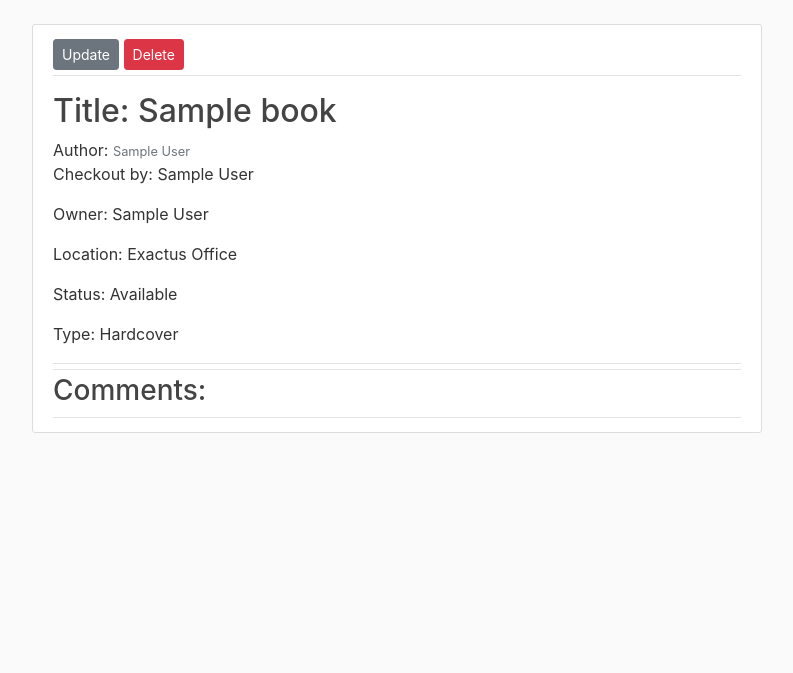
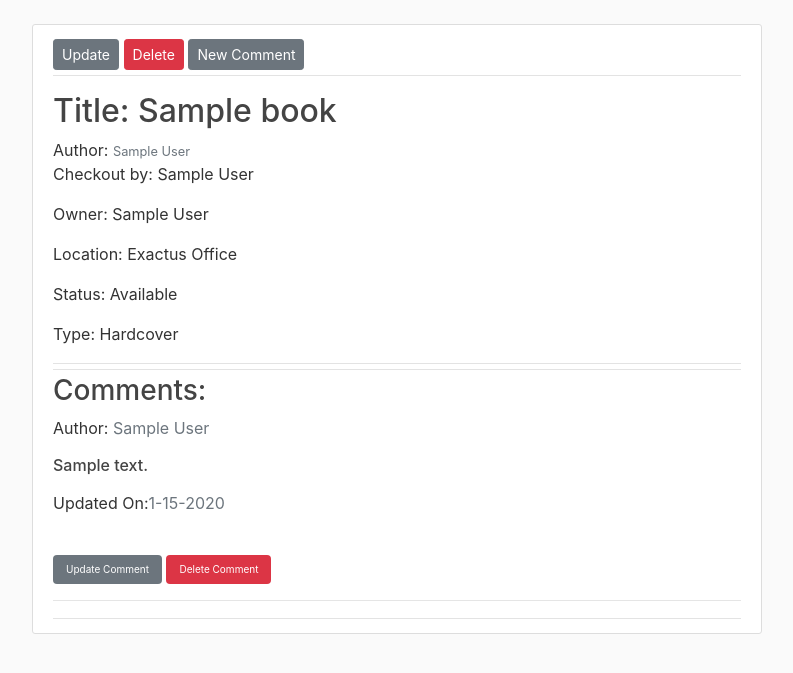
Before and after one commit to Gianik/django-library, a Django app: page /book/detail/1 in a window 1280 px wide. Shown: the part 56-729 px from the top of the page, without its empty margins (53-846 px from the left). Run offline with Django 4.2, Linux system fonts and the light colour scheme; tables that the repository leaves empty hold one stand-in row (values such as "Sample post"); some libraries are stand-ins or nearby versions.

Commit message:
finished comment create

```diff
--- a/books/api.py
+++ b/books/api.py
@@ -2,11 +2,11 @@ from rest_framework import status
 from rest_framework.response import Response
 from rest_framework import viewsets
 from django.http import HttpResponse, JsonResponse
-from .serializers import BookListSerializer, BookDetailSerializer, BookUpdateDetailSerializer, BookUpdateSerializer, NewBookSerializer
-from .models import Books
+from .serializers import BookListSerializer, BookDetailSerializer, BookUpdateDetailSerializer, BookUpdateSerializer, NewBookSerializer, NewCommentSerializer
+from .models import Books, Comments
 from users.models import User
 from django.shortcuts import get_object_or_404
-from users.serializers import AuthorSerializer
+from users.serializers import AuthorSerializer, UserIdSerializer
 from users.models import User
 
 
@@ -15,6 +15,7 @@ class BookViewSet(viewsets.ViewSet):
     def list(self, request):
         books = Books.objects.all()
         serializer = BookListSerializer(books, many=True)
+        # user = UserIdSerializer(request.user)
         return JsonResponse(serializer.data, safe=False, status=200)
 
     def create(self, request):
@@ -24,7 +25,6 @@ class BookViewSet(viewsets.ViewSet):
         authors = queryset.filter(id__in=request.POST.getlist('author[]'))
 
         if serializer.is_valid():
-            serializer.owner = user
             serializer.save(owner=user, author=authors)
             return Response(serializer.data, status=201)
         return Response(serializer.errors, status=status.HTTP_400_BAD_REQUEST)
@@ -34,7 +34,7 @@ class BookViewSet(viewsets.ViewSet):
         book = get_object_or_404(queryset, pk=pk)
         users = User.objects.all()
         serializer = BookDetailSerializer(book)
-
+        # serializer2 = CommentsSerializer(book, many=True)
         return JsonResponse(serializer.data, safe=False, status=200)
 
     def retrieve2(self, request, pk=None):
@@ -64,3 +64,14 @@ class BookViewSet(viewsets.ViewSet):
         article = get_object_or_404(Books, pk=pk)
         article.delete()
         return Response(status=status.HTTP_204_NO_CONTENT)
+
+
+class CommentsViewSet(viewsets.ViewSet):
+
+    def create(self, request, pk=None):
+        serializer = NewCommentSerializer(data=request.data)
+        books = get_object_or_404(Books, pk=request.POST['book'])
+        if serializer.is_valid():
+            serializer.save(book=books, author=request.user)
+            return Response(serializer.data, status=201)
+        return Response(serializer.errors, status=status.HTTP_400_BAD_REQUEST)
--- a/books/serializers.py
+++ b/books/serializers.py
@@ -1,29 +1,32 @@
 from rest_framework import serializers
-from .models import Books
-from users.models import User
+from .models import Books, Comments
 from users.serializers import AuthorSerializer
 
 
+class CommentsSerializer(serializers.ModelSerializer):
+    author = AuthorSerializer(read_only=True)
+
+    class Meta:
+        model = Comments
+        fields = ['id', 'text', 'author', 'date_updated']
+
+
+class NewCommentSerializer(serializers.ModelSerializer):
+
+    author = AuthorSerializer(read_only=True)
+
+    class Meta:
+        model = Comments
+        fields = ['author', 'text', 'book']
+
+
 class BookListSerializer(serializers.ModelSerializer):
-
-    # type = serializers.CharField(source='get_type_display')
-    # location = serializers.CharField(source='get_location_display')
-    # status = serializers.CharField(source='get_status_display')
 
     author = AuthorSerializer(read_only=True, many=True)
 
     class Meta:
         model = Books
         fields = ['id', 'title', 'author']
-
-    # def to_representation(self, instance):
-    #     response = super().to_representation(instance)
-    #     response['owner'] = instance.owner.first_name + \
-    #         ' ' + instance.owner.last_name
-    #     response['checked_out_by'] = instance.checked_out_by.first_name + \
-    #         ' ' + instance.checked_out_by.last_name
-
-    #     return response
 
 
 class NewBookSerializer(serializers.ModelSerializer):
@@ -39,6 +42,7 @@ class BookDetailSerializer(serializers.ModelSerializer):
     location = serializers.CharField(source='get_location_display')
     status = serializers.CharField(source='get_status_display')
     author = AuthorSerializer(read_only=True, many=True)
+    comments = CommentsSerializer(read_only=True, many=True)
 
     class Meta:
         model = Books
--- a/books/urls.py
+++ b/books/urls.py
@@ -1,12 +1,15 @@
 from django.urls import path
-from .api import BookViewSet
-from .views import NewBookView, BookDetailView, BookUpdateView, BookDeleteView
+from .api import BookViewSet, CommentsViewSet
+from .views import NewBookView, BookDetailView, BookUpdateView, BookDeleteView, NewCommentView
 
 urlpatterns = [
     path('new/', NewBookView.as_view(), name='new-book'),
     path('detail/<int:pk>', BookDetailView.as_view(), name='book-detail'),
     path('update/<int:pk>', BookUpdateView.as_view(), name='book-update'),
     path('delete/<int:pk>', BookDeleteView.as_view(), name='book-delete'),
+    path('new/comment/<int:pk>', NewCommentView.as_view(), name='book-comment'),
+    path('update/comment/<int:pk>', NewCommentView.as_view(),
+         name='book-comment-update'),
     path('', BookViewSet.as_view({
         'get': 'list',
         'post': 'create',
@@ -22,6 +25,9 @@ urlpatterns = [
         'get': 'retrieve3',
         'post': 'destroy'
     }), name='book-deletepage'),
+    path('new-comment/<int:pk>/', CommentsViewSet.as_view({
+        'post': 'create'
+    }), name='book-new-comment'),
 
 
 
--- a/books/views.py
+++ b/books/views.py
@@ -16,3 +16,11 @@ class BookUpdateView(TemplateView):
 
 class BookDeleteView(TemplateView):
     template_name = 'books/book_delete_form.html'
+
+
+class NewCommentView(TemplateView):
+    template_name = 'books/comment_form.html'
+
+
+class UpdateCommentView(TemplateView):
+    template_name = 'books/comment_form.html'
--- a/templates/books/book_detail.html
+++ b/templates/books/book_detail.html
@@ -7,6 +7,7 @@
             <small class="text-muted"></small>
                 <a class="btn btn-secondary btn-sm mt-1 mb-1" href="{% url 'book-update' pk %}">Update</a>
                 <a class="btn btn-danger btn-sm mt-1 mb-1" href="{% url 'book-delete' pk %}">Delete</a>
+                <a class="btn btn-secondary btn-sm mt-1 mb-1" href="{% url 'book-comment' pk %}">New Comment</a>
             </div>
             <div class="article-metadata" id="div1">
             <h2 class="article-title"></h2>
@@ -33,8 +34,9 @@ $(document).ready(function() {
         type:"GET",
         url:'http://127.0.0.1:8000/book/book-detail/'+pk,
         success:(data)=>{
-            console.log(data)
+            console.log(data.comments)
             var html =''
+            var html2=''
             html+="<div class="+'article-metadata'+" ><h2 class="+'article-title'+">Title: " + data.title +"</h2> Author: "
             $(data.author).each(function(index,value){
                 html+="<small class="+'text-muted'+"  >" + value.full_name + " </small>"
@@ -53,9 +55,18 @@ $(document).ready(function() {
                     "<p class="+'article-content'+">Type: " + data.type + "</p></div>"
 
             }
-
+            $(data.comments).each(function(index,value){
+                var date = new Date(value.date_updated)
+                var d = date.getDate()
+                var m = date.getMonth()+1
+                var y = date.getFullYear()
+                html2+="Author: <h7 class="+'text-muted'+" >" + value.author.full_name  + "</h7><p><h6 class="+'mr-2'+" >" + value.text + "</h6></p><p>Updated On:<h7 class="+'text-muted'+"  >" + m + "-" + d + "-" + y + "</h7></p>"+
+                        "<br><a   href="+'http://127.0.0.1:8000/book/update/comment/'+ value.id +"><button type="+'button'+" class="+'btn btn-dark btn-sm'+" style="+'font-size:'+'10px;'+'background-color:'+'#6c757d;'+'color:'+'white'+">Update Comment</button></a>  "+
+                        "<a   href="+'#'+"><button type="+'button'+" class="+'btn btn-danger btn-sm'+" style="+'font-size:'+'10px;'+'background-color:'+'#dc3545;'+'color:'+'white'+ "  >Delete Comment</button></a><hr>"
+            })
 
             $("#div1").append(html)
+            $("#div2").append(html2)
 
         },
         error:(error)=>{
--- a/users/serializers.py
+++ b/users/serializers.py
@@ -11,3 +11,10 @@ class AuthorSerializer(serializers.ModelSerializer):
 
     def get_full_name(self, obj):
         return '{} {}'.format(obj.first_name, obj.last_name)
+
+
+class UserIdSerializer(serializers.ModelSerializer):
+
+    class Meta:
+        model = User
+        fields = ['id']
```
Also changed, not shown: templates/books/book_update_form.html (+5 -5 lines), templates/books/comment_form.html (added, +56 -0 lines).
